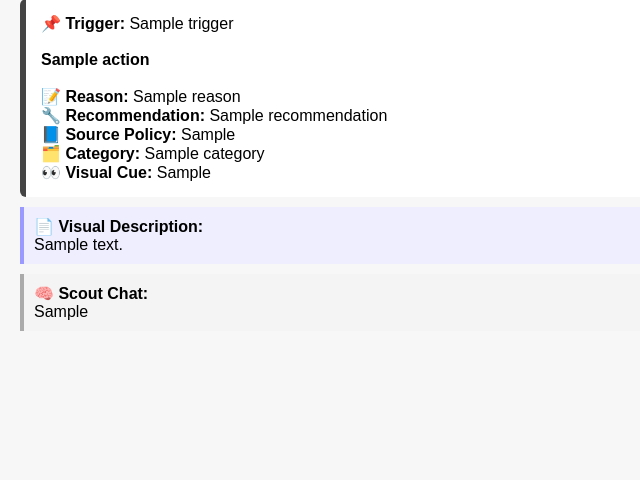
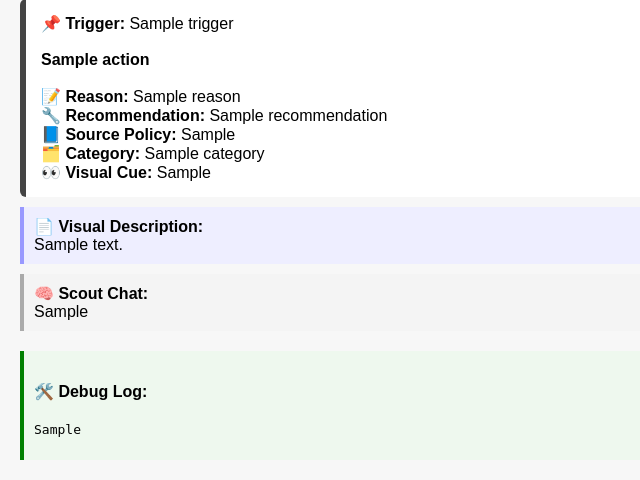
Before and after one commit to aweuve/ihwap-scout, a Flask app: template templates/index.html in a window 1280 px wide. Shown: the part 803-1283 px from the top of the page, without its empty margins (0-640 px from the left). Before the commit the page ends 1134 px from the top, so only its background shows below. Run offline with Flask 3, Linux system fonts and the light colour scheme; the template is opened without the code that fills it: most values are stand-ins (such as "Sample title", 1, 10 or a date in 2020); grey boxes marked "Sample" are stand-in pictures.

Commit message:
Update index.html

```diff
--- a/templates/index.html
+++ b/templates/index.html
@@ -86,6 +86,12 @@
         {{ chat_response }}
     </div>
     {% endif %}
+{% if result.debug_log %}
+  <div class="debug-log" style="margin-top: 20px; background-color: #eef8ee; padding: 10px; border-left: 4px solid green;">
+    <h4>🛠️ Debug Log:</h4>
+    <pre style="white-space: pre-wrap;">{{ result.debug_log }}</pre>
+  </div>
+{% endif %}
 
 </body>
 </html>
```
